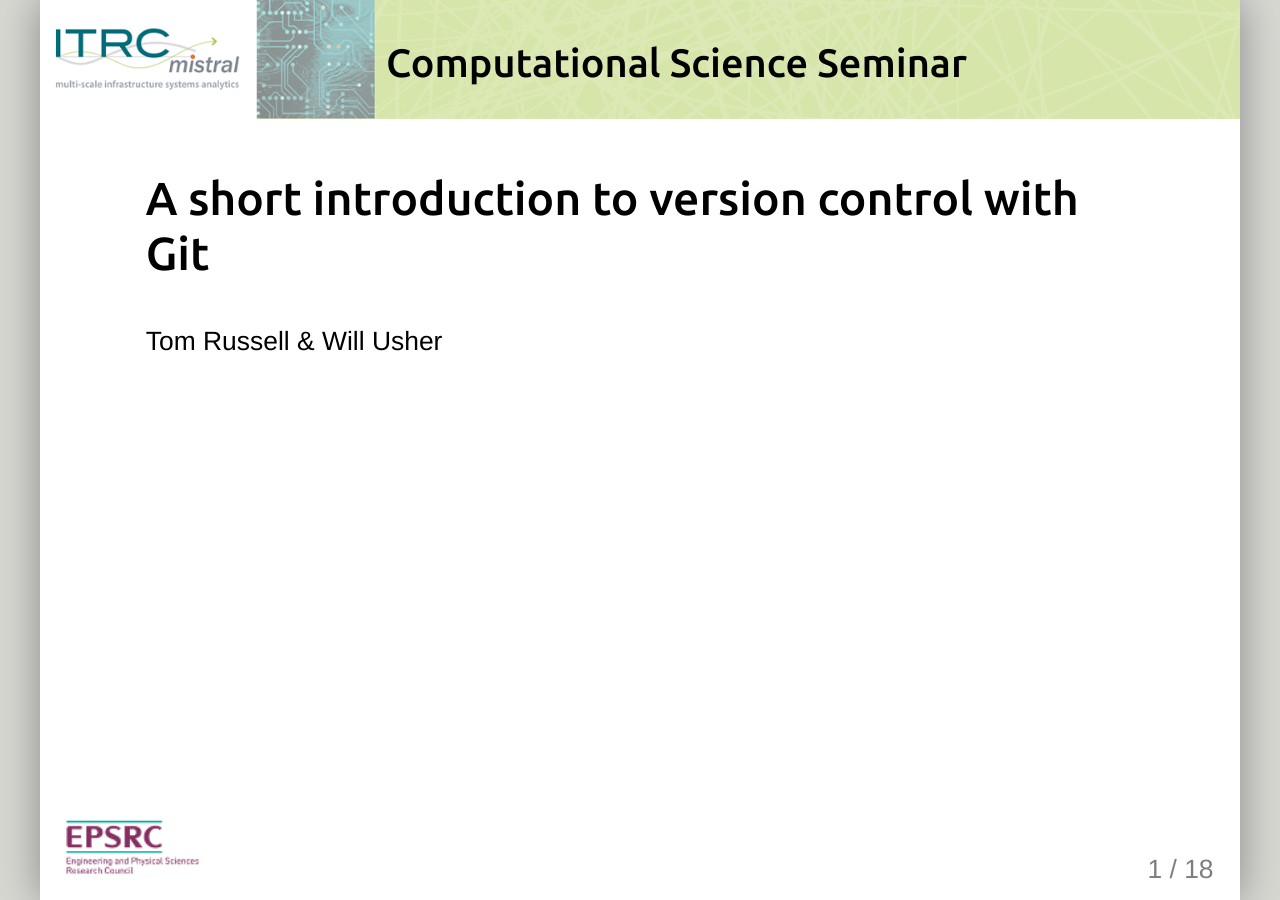
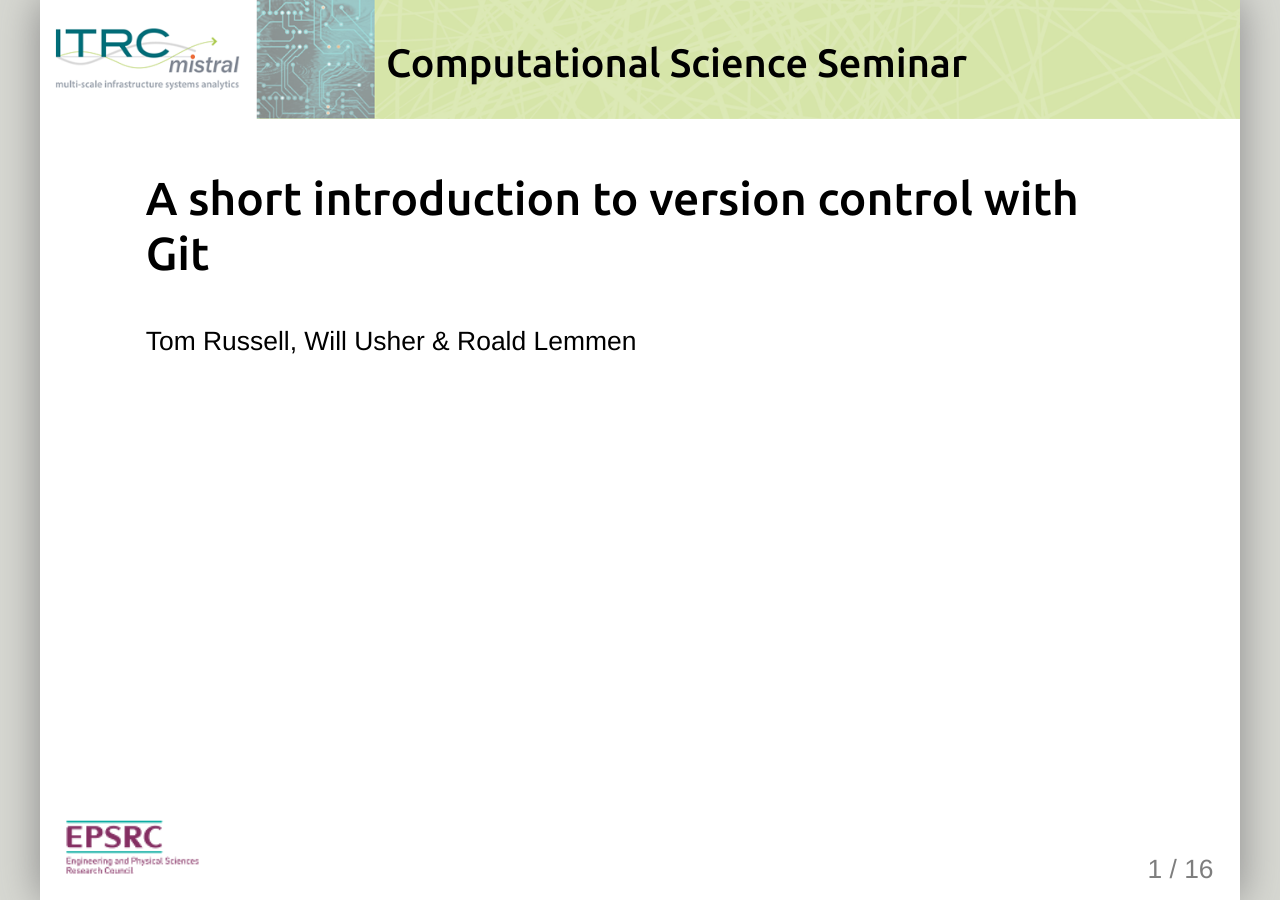
Before and after one commit to nismod/nismod.github.io, a Jekyll site: the page built from _presentations/a-short-intro-to-git.html, in a window 1280 px wide. Built offline with Jekyll 4.4.1, drawn with Linux system fonts in a browser that asks for light colours; part of the change alters nothing that is shown.

Commit message:
Update intro-to-git

````diff
--- a/_presentations/a-short-intro-to-git.html
+++ b/_presentations/a-short-intro-to-git.html
@@ -7,17 +7,17 @@ layout: presentation
 
 ### A short introduction to version control with Git
 
-Tom Russell &amp; Will Usher
+Tom Russell, Will Usher &amp; Roald Lemmen
 
 ---
 
 # Agenda
 
-1. intro (Will)
-1. concepts (Tom)
+1. intro
+1. concepts
 1. live coding (Both)
-1. summary (Tom)
-1. next steps (Will)
+1. summary
+1. next steps
 
 ---
 
@@ -101,6 +101,16 @@ A list of commands used in the session is available for quick reference:
 
 ## Summary
 
+`git clone`
+
+`git add ...`
+
+`git commit -m "..."`
+
+`git push`
+
+`git pull`
+
 ---
 
 ## Branch
@@ -131,34 +141,6 @@ Cheatsheet from Github
 
 ---
 
-## Automate your workflow
+## Thanks
 
-* Repetition - bad
-* Automation - good
-  * e.g. write a script to fetch data, run analysis and draw graphs
-* Make research reproducible and auditable
-
-```
-$ my_model --version
-98d2
-$ fetch_dataset(53dl)
-dataset_53dl
-$ run_model(dataset_53dl)
-results_2017_04_13_53dl_98d2
-$ create_graphs(results_2017_04_13_53dl_98d2)
-```
-
----
-
-## Write Tests
-
-* Regression Tests
-  * Does my model give the same results as last time with the same data?
-* Functional Tests
-  * Does my model produce the result in the way I want, when I give it a dataset?
-* Unit Tests
-  * Does `fetch_dataset` fetch `dataset_53dl` when passed the argument `53dl`?
-
----
-
-## Use Version Control
+Questions?
````
